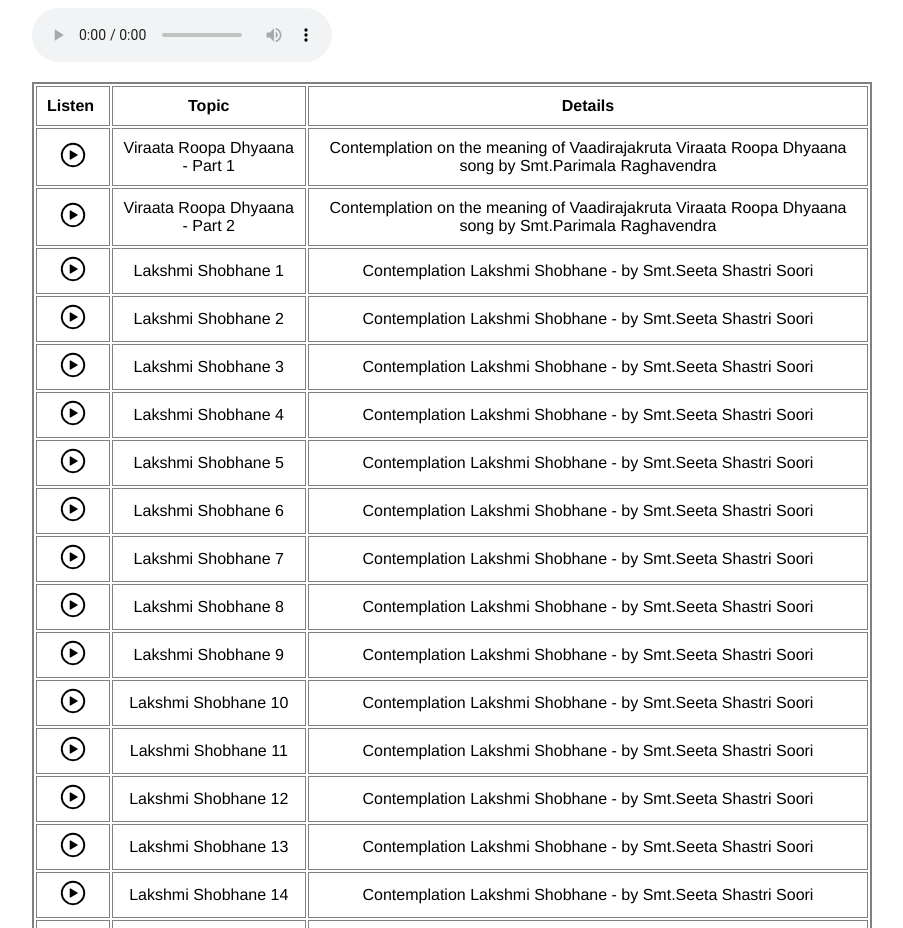
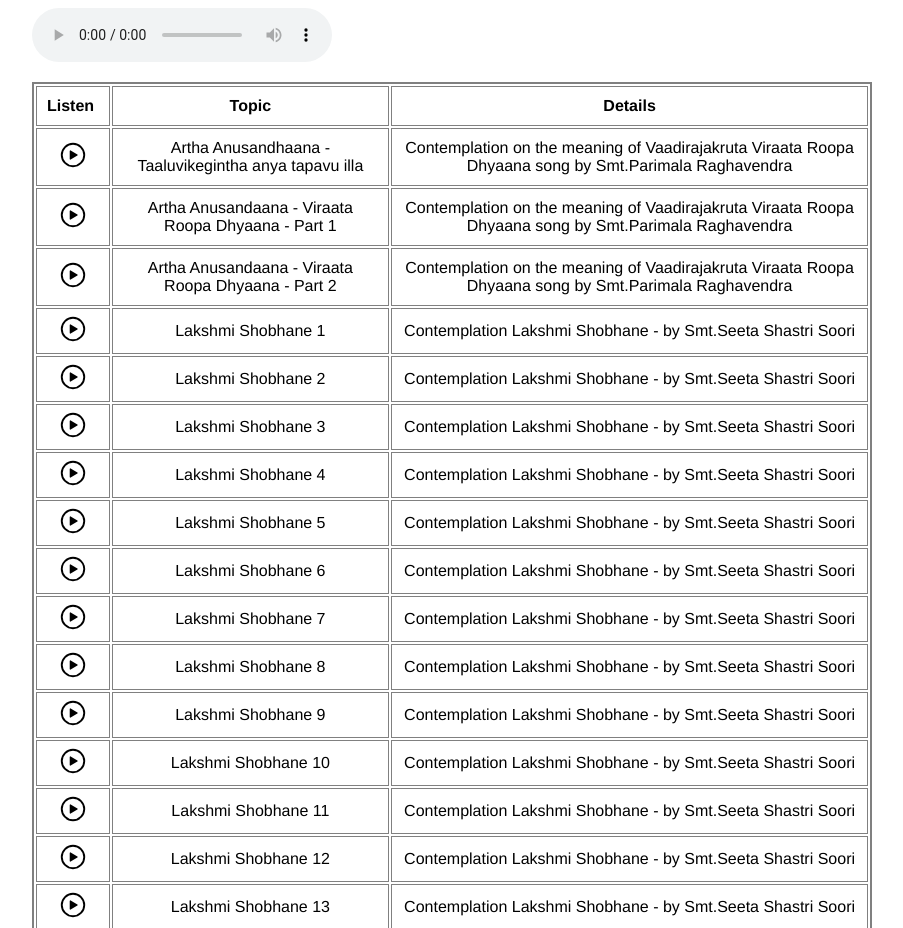
Before and after one commit to savitha18/Vadirajaru, a React (Create React App) app: page / in a window 1280 px wide. Shown: the part 960-1888 px from the top of the page, without its empty margins (38-941 px from the left). Built offline with nearby package versions, Linux system fonts and the light colour scheme.

Commit message:
added taluvike

```diff
--- a/src/HomePage/files.js
+++ b/src/HomePage/files.js
@@ -1,4 +1,5 @@
 const files = {
+    "taluvike":"1ZdcFSN1W5Gmt0OjB4uUDAP15ptKZYCVq",
     "viraata1":'1aDOMcW717hfsjTNniTE4n9gzPAMefYqW',
     "viraata2":'1q2rtbaEIJM0Dbl8QmshQ4yfvopVJyHFU',
     'ls1':'1ywL5pAFkm44lBmpOrrr116q1CmwTCQok',
--- a/src/HomePage/index.js
+++ b/src/HomePage/index.js
@@ -219,13 +219,18 @@ class HomePage extends Component{
                             <th>Details</th>
                         </tr>
                         <tr>
+                            <td><img src={playImg} onClick={() => this.setState({ chintaneAudioSource: files.taluvike})} /></td>
+                            <td>Artha Anusandhaana - Taaluvikegintha anya tapavu illa</td>
+                            <td>Contemplation on the meaning of Vaadirajakruta Viraata Roopa Dhyaana song by Smt.Parimala Raghavendra</td>
+                        </tr>
+                        <tr>
                             <td><img src={playImg} onClick={() => this.setState({ chintaneAudioSource: files.viraata1})} /></td>
-                            <td>Viraata Roopa Dhyaana - Part 1</td>
+                            <td>Artha Anusandaana - Viraata Roopa Dhyaana - Part 1</td>
                             <td>Contemplation on the meaning of Vaadirajakruta Viraata Roopa Dhyaana song by Smt.Parimala Raghavendra</td>
                         </tr>
                         <tr>
                             <td><img src={playImg} onClick={() => this.setState({ chintaneAudioSource: files.viraata2})} /></td>
-                            <td>Viraata Roopa Dhyaana - Part 2</td>
+                            <td>Artha Anusandaana - Viraata Roopa Dhyaana - Part 2</td>
                             <td>Contemplation on the meaning of Vaadirajakruta Viraata Roopa Dhyaana song by Smt.Parimala Raghavendra</td>
                         </tr>
                         <tr>
```
